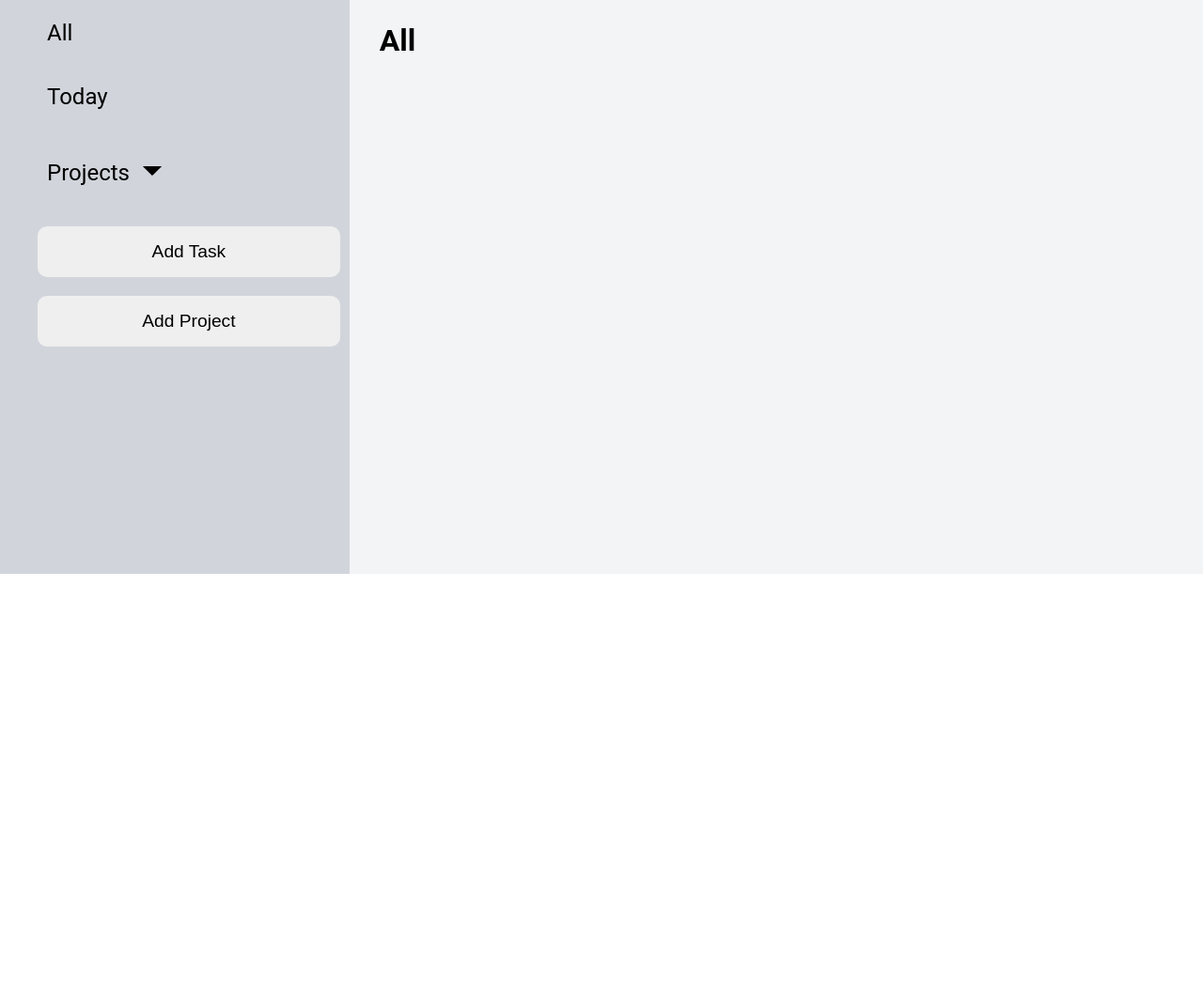
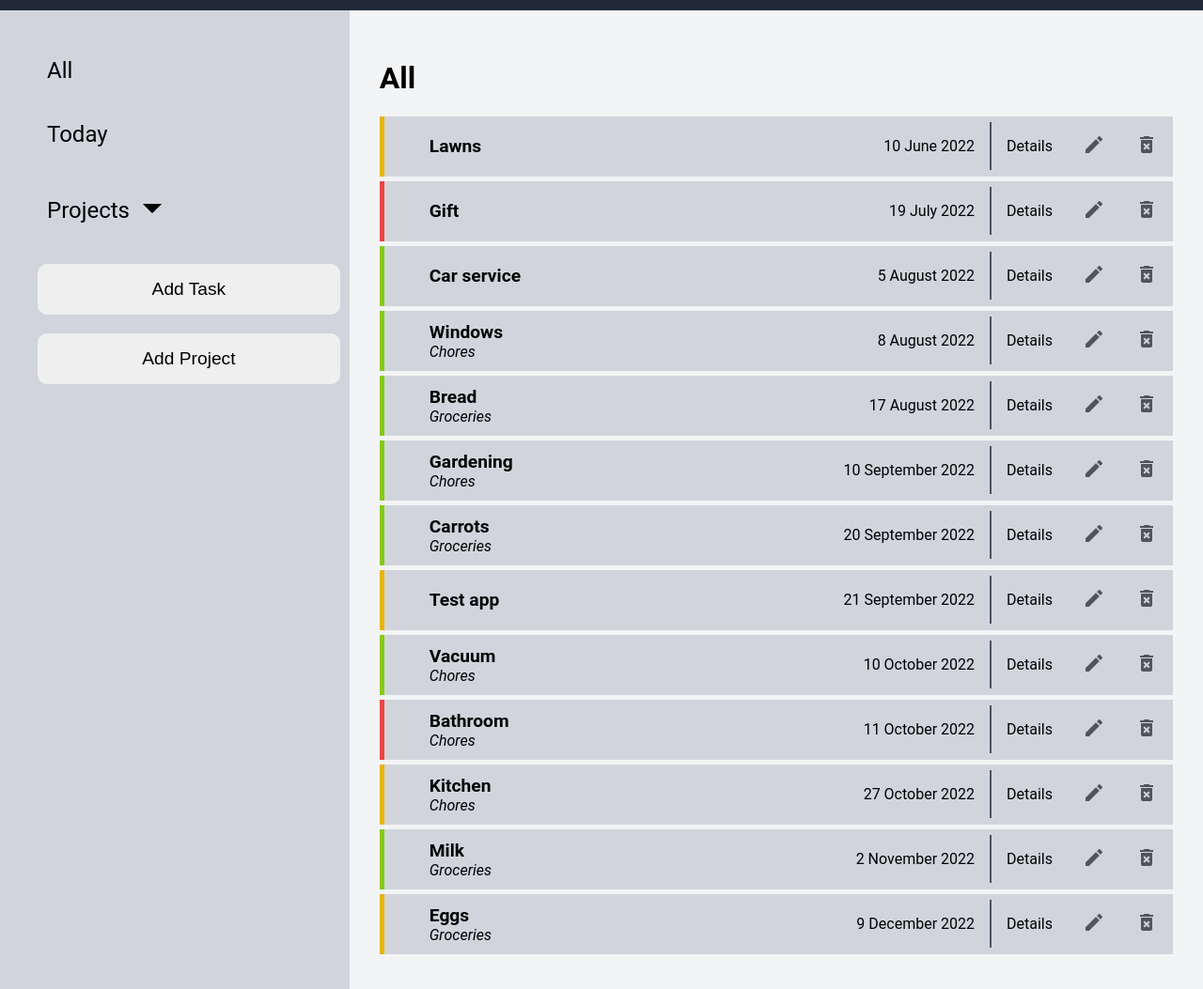
Before and after one commit to imranprice96/to-do-list-app, a website built with webpack: page dist/index.html in a window 1280 px wide. Shown: the part 189-1242 px from the top of the page at 94% size. Before the commit the page ends 800 px from the top, so only its background shows below. Built offline with nearby package versions, Linux system fonts and the light colour scheme.

Commit message:
Add test data
Fix css

```diff
--- a/src/index.js
+++ b/src/index.js
@@ -1,7 +1,9 @@
 import taskEventHandler from './modules/taskEventHandler';
 import pageController from './modules/pages/pageController';
 import addProjectEventHandler from './modules/addProjectEventHandler';
+import testData from './testData';
 
+testData();
 pageController.reload();
 pageController.projectDrop();
 //taskEventHandler();
--- a/src/modules/projectController.js
+++ b/src/modules/projectController.js
@@ -13,8 +13,6 @@ const projectController = ( () => {
     const projects = [];
     const defaultProject = Project('default');
     projects.push(defaultProject);
-    const chores = Project('chores');
-    projects.push(chores);
 
     const findProject = (title) => {
         for(const p in projects){
--- a/src/modules/taskCard.js
+++ b/src/modules/taskCard.js
@@ -61,7 +61,7 @@ const taskCard = (title,project,description,duedate,priority) => {
     const due =  document.createElement('div');
     let dateFormatted = '';
     if(duedate != ''){
-        dateFormatted = format(parseISO(duedate), 'd LLLL');
+        dateFormatted = format(parseISO(duedate), 'd LLLL yyyy');
     }
     due.innerHTML = dateFormatted;
 
--- a/src/style.css
+++ b/src/style.css
@@ -18,8 +18,9 @@ skeleton css
  - add scrolling to content
 */
 body{
-    height: 100vh;
-    width: 100vw;
+    background-color:yellow ;
+    height: 100%;
+    width: 100%;
     display: flex;
     flex-direction: column;
     margin: 0;
@@ -46,7 +47,7 @@ body{
 }
 
 .body{
-    height: 100%;
+    min-height: calc(100vh - 200px);
     display: flex;
 }
 
@@ -158,6 +159,7 @@ body{
     margin-bottom: 5px;
     overflow-x: auto;
     overflow-y: hidden;
+    max-width: 1000px;
 
 }
 
--- /dev/null
+++ b/src/testData.js
@@ -0,0 +1,37 @@
+import projectController from "./modules/projectController";
+import Project from "./modules/Project";
+import Task from "./modules/Task";
+
+
+const testData = () => {
+
+    //default
+    projectController.projects[0].addTask(Task('Car service','Book car service for sometime next month.','2022-08-05','low'));
+    projectController.projects[0].addTask(Task('Lawns','Mow the lawns.','2022-06-10','medium'));
+    projectController.projects[0].addTask(Task('Gift','Buy birthday gift.','2022-07-19','high'));
+    projectController.projects[0].addTask(Task('Test app','Fill app with test data.','2022-09-21','medium'));
+
+    //Chores
+    const Chores = Project('Chores');
+    projectController.projects.push(Chores);
+    Chores.addTask(Task('Vacuum', 'Vacuum the entire house this weekend.', '2022-10-10', 'low'));
+    Chores.addTask(Task('Bathroom','Clean the bathroom.','2022-10-11','high'));
+    Chores.addTask(Task('Gardening','','2022-09-10','low'));
+    Chores.addTask(Task('Windows','','2022-08-08','low'));
+    Chores.addTask(Task('Kitchen','Tidy the kitchen','2022-10-27','medium'));
+
+    //Groceries
+    const Groceries = Project('Groceries');
+    projectController.projects.push(Groceries);
+    Groceries.addTask(Task('Milk','','2022-11-02','low'));
+    Groceries.addTask(Task('Eggs','','2022-12-09','medium'));
+    Groceries.addTask(Task('Bread','','2022-08-17','low'));
+    Groceries.addTask(Task('Carrots','','2022-09-20','low'));
+
+
+
+
+
+}
+
+export default testData;
```
Also changed, not shown: dist/main.js.
